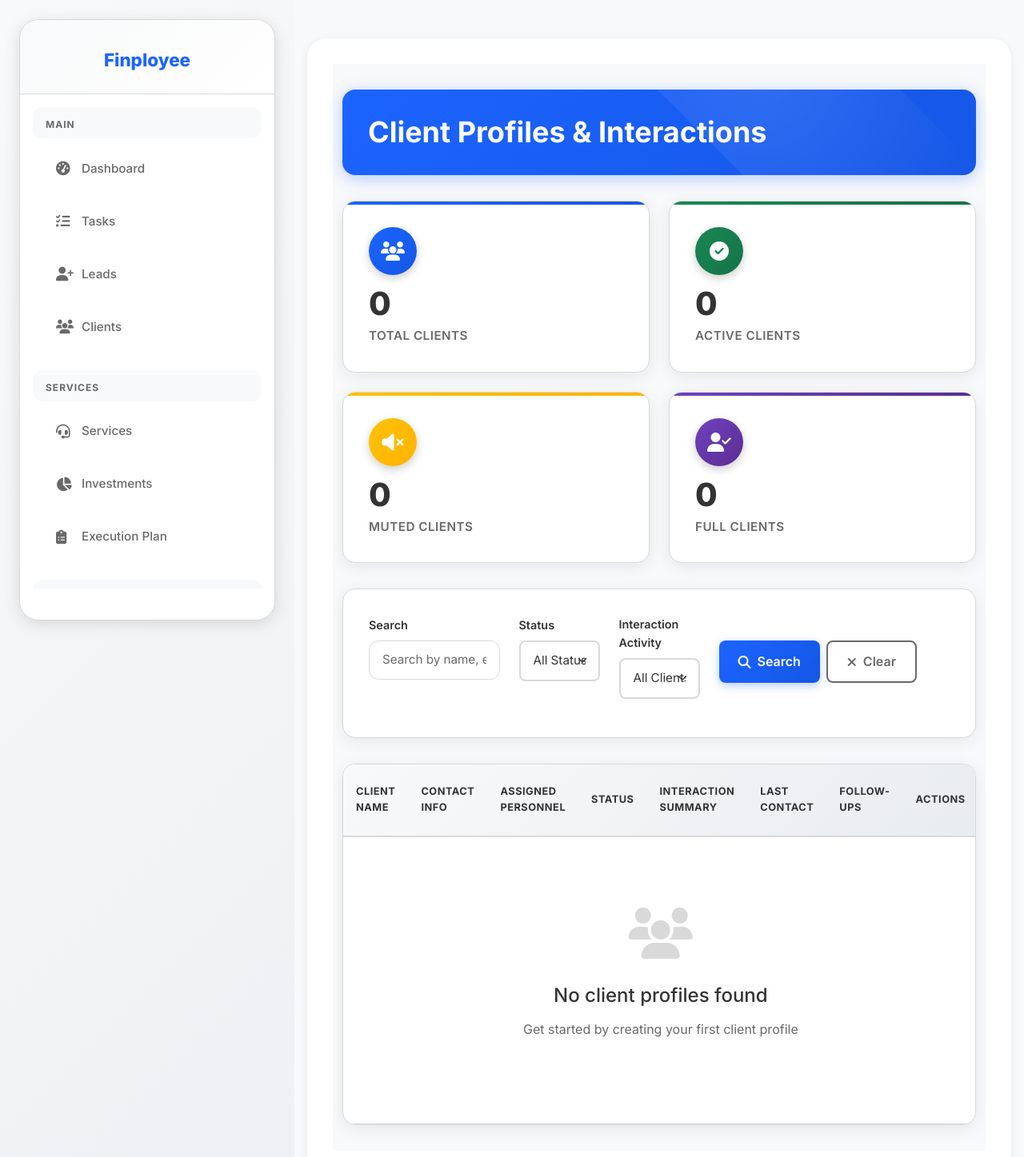
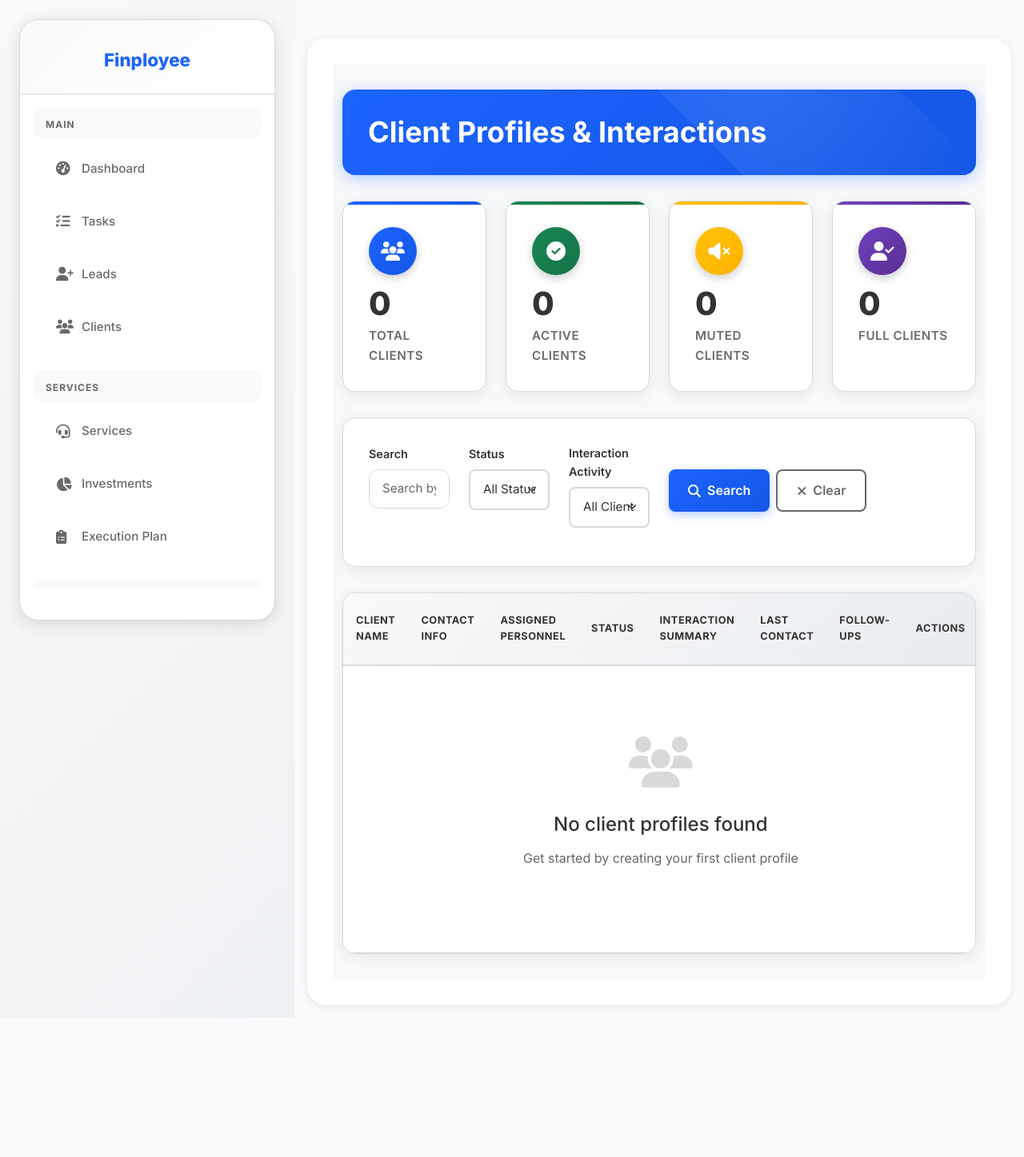
Before and after one commit to shauryasawai/CRM, a Django app: page /client-profiles/ in a window 1280 px wide. Shown: the top 1447 px of the page at 80% size. After the commit the page ends 1193 px from the top, so only its background shows below. Run offline with Django 5.2, Linux system fonts and the light colour scheme; the visitor is signed in with stand-in values (Sample User, id 1).

Commit message:
update ui

```diff
--- a/base/templates/base/client_profiles.html
+++ b/base/templates/base/client_profiles.html
@@ -81,7 +81,7 @@
 
 .stats-grid {
     display: grid;
-    grid-template-columns: repeat(auto-fit, minmax(280px, 1fr));
+    grid-template-columns: repeat(4, minmax(150px, 1fr));
     gap: 1.5rem;
     margin-bottom: 2rem;
 }
@@ -280,7 +280,7 @@
 }
 
 .modern-table {
-    width: 100%;
+    width: 50%;
     margin: 0;
     background: transparent;
 }
@@ -826,7 +826,7 @@
         <div class="search-section slide-up">
             <form method="GET">
                 <div class="row">
-                    <div class="col-md-3">
+                    <div class="col-md-2">
                         <div class="mb-3">
                             <label class="form-label">Search</label>
                             <input type="text" class="form-control" name="search"
@@ -889,24 +889,26 @@
         </div>
 
         <!-- Client Profiles Table -->
-        <div class="table-container slide-up">
-            <table class="modern-table">
+        <div class="table-container slide-up overflow-x-auto">
+            <div class="min-w-[1200px] w-full">
+                <table class="modern-table w-full table-auto">
+
                 <thead>
                     <tr>
-                        <th>Client Name</th>
-                        <th>Contact Info</th>
-                        <th>Assigned Personnel</th>
-                        <th>Status</th>
-                        <th>Interaction Summary</th>
-                        <th>Last Contact</th>
-                        <th>Follow-ups</th>
-                        <th>Actions</th>
+                        <th class="min-w-[160px] md:w-[200px] whitespace-nowrap">Client Name</th>
+                        <th class="min-w-[160px] md:w-[200px] whitespace-nowrap">Contact Info</th>
+                        <th class="min-w-[160px] md:w-[200px] whitespace-nowrap">Assigned Personnel</th>
+                        <th class="min-w-[160px] md:w-[200px] whitespace-nowrap">Status</th>
+                        <th class="min-w-[160px] md:w-[200px] whitespace-nowrap">Interaction Summary</th>
+                        <th class="min-w-[160px] md:w-[200px] whitespace-nowrap">Last Contact</th>
+                        <th class="min-w-[160px] md:w-[200px] whitespace-nowrap">Follow-ups</th>
+                        <th class="min-w-[160px] md:w-[200px] whitespace-nowrap">Actions</th>
                     </tr>
                 </thead>
                 <tbody>
                     {% for profile in client_profiles %}
                     <tr>
-                        <td>
+                        <td class="min-w-[160px] md:w-[200px]">
                             <div>
                                 <div class="client-name">{{ profile.client_full_name }}</div>
                                 <div class="client-id">ID: {{ profile.client_id }}</div>
@@ -915,14 +917,14 @@
                                 {% endif %}
                             </div>
                         </td>
-                        <td>
+                        <td class="min-w-[160px] md:w-[200px]">
                             <div class="contact-info">
                                 <div><strong>Email:</strong> {{ profile.email|default:'-' }}</div>
                                 <div><strong>Mobile:</strong> {{ profile.mobile_number|default:'-' }}</div>
                                 <div><strong>PAN:</strong> {{ profile.pan_number|default:'-' }}</div>
                             </div>
                         </td>
-                        <td>
+                        <td class="min-w-[160px] md:w-[200px]">
                             <div>
                                 <div>
                                     <strong>RM:</strong>
@@ -942,7 +944,7 @@
                                 </div>
                             </div>
                         </td>
-                        <td>
+                        <td class="min-w-[160px] md:w-[200px]">
                             <div>
                                 {% if profile.status == 'active' %}
                                     <span class="status-badge badge-success">
@@ -969,7 +971,7 @@
                                 </div>
                             </div>
                         </td>
-                        <td>
+                        <td class="min-w-[160px] md:w-[200px]">
                             {% if profile.interaction_count %}
                                 <div class="interaction-summary {% if profile.interaction_count > 10 %}good{% elif profile.interaction_count > 3 %}warning{% else %}danger{% endif %}">
                                     <div class="interaction-stats">
@@ -1000,7 +1002,7 @@
                                 </div>
                             {% endif %}
                         </td>
-                        <td>
+                        <td class="min-w-[160px] md:w-[200px]">
                             {% if profile.last_interaction_date %}
                                 {% with days_since=profile.days_since_last_interaction %}
                                     {% if days_since == 0 %}
@@ -1020,7 +1022,7 @@
                                 <span class="contact-indicator contact-never">Never contacted</span>
                             {% endif %}
                         </td>
-                        <td>
+                        <td class="min-w-[160px] md:w-[200px]">
                             {% if profile.overdue_followups %}
                                 <span class="followup-badge badge-danger">
                                     <i class="fas fa-exclamation-triangle"></i>
@@ -1042,7 +1044,7 @@
                                 </span>
                             {% endif %}
                         </td>
-                        <td>
+                        <td class="min-w-[160px] md:w-[200px]">
                             <div class="action-group">
                                 <a href="{% url 'client_profile_detail' profile.pk %}"
                                    class="action-btn btn-view" title="View Profile">
@@ -1096,6 +1098,7 @@
                     {% endfor %}
                 </tbody>
             </table>
+            </div>
         </div>
 
         <!-- Pagination -->
--- a/base/templates/base/leads.html
+++ b/base/templates/base/leads.html
@@ -85,7 +85,7 @@
                             <td>{{ lead.assigned_to.get_full_name }}</td>
                             <td>{{ lead.created_at|date:"d M Y" }}</td>
                             <td>
-                                <a href="{% url 'lead_update' lead.pk %}" class="btn btn-sm btn-primary">View/Edit</a>
+                                <a href="{% url 'lead_update' lead.pk %}" class="btn btn-sm btn-primary">Edit</a>
                                 {% if user.role == 'business_head' or user.role == 'top_management' or lead.assigned_to == user or lead.created_by == user %}
                                 <a href="{% url 'lead_delete' lead.pk %}" class="btn btn-sm btn-danger">Delete</a>
                                 {% endif %}
--- a/base/templates/base/service_request_form.html
+++ b/base/templates/base/service_request_form.html
@@ -10,7 +10,7 @@
         <div class="col-12 col-lg-10 col-xl-8">
             <!-- Header Card -->
             <div class="card border-0 shadow-sm mb-4" style="background-color: #FFFFFF;">
-                <div class="card-header text-center py-4 border-0" style="background: linear-gradient(135deg, #1C64FF 0%, #C3E4FF 100%);">
+                <div class="card-header text-center py-4 border-0" style="background: linear-gradient(135deg, var(--primary-color) 0%, #0d47a1 100%);">
                     <div class="mb-3">
                         <i class="fas fa-headset fa-3x text-white"></i>
                     </div>
--- a/base/templates/base/task_form.html
+++ b/base/templates/base/task_form.html
@@ -186,7 +186,7 @@
         <div class="col-12 col-lg-8">
             <!-- Header Card -->
             <div class="card border-0 shadow-sm mb-4" style="background-color: #FFFFFF;">
-                <div class="card-header text-center py-4 border-0" style="background: linear-gradient(135deg, #1C64FF 0%, #C3E4FF 100%);">
+                <div class="card-header text-center py-4 border-0" style="background: linear-gradient(135deg, var(--primary-color) 0%, #0d47a1 100%);">
                     <div class="mb-3">
                         <i class="fas fa-tasks fa-3x text-white"></i>
                     </div>
```
Also changed, not shown: base/templates/base/service_requests.html (+22 -22 lines), base/templates/base/tasks.html (+10 -10 lines).
